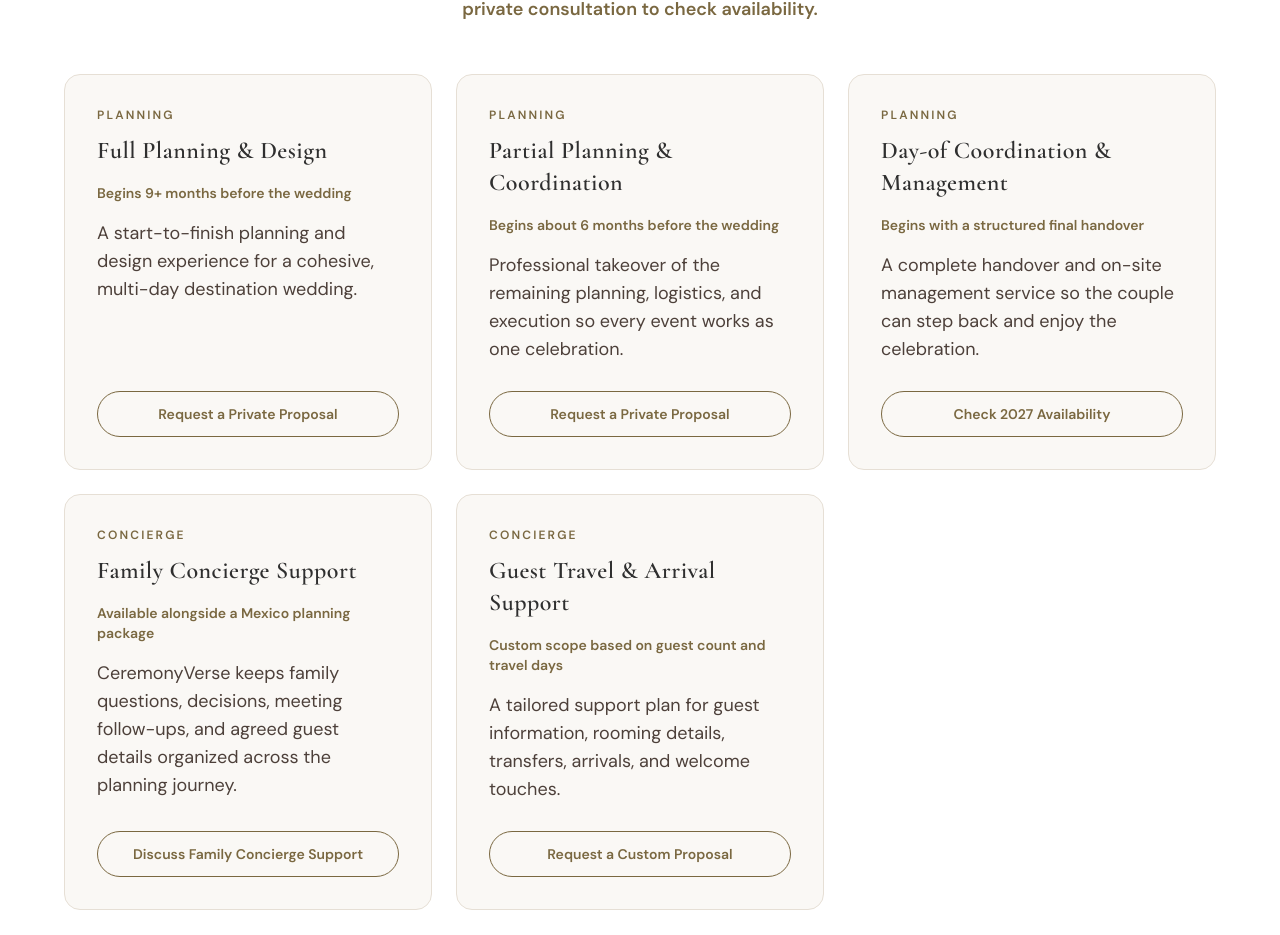
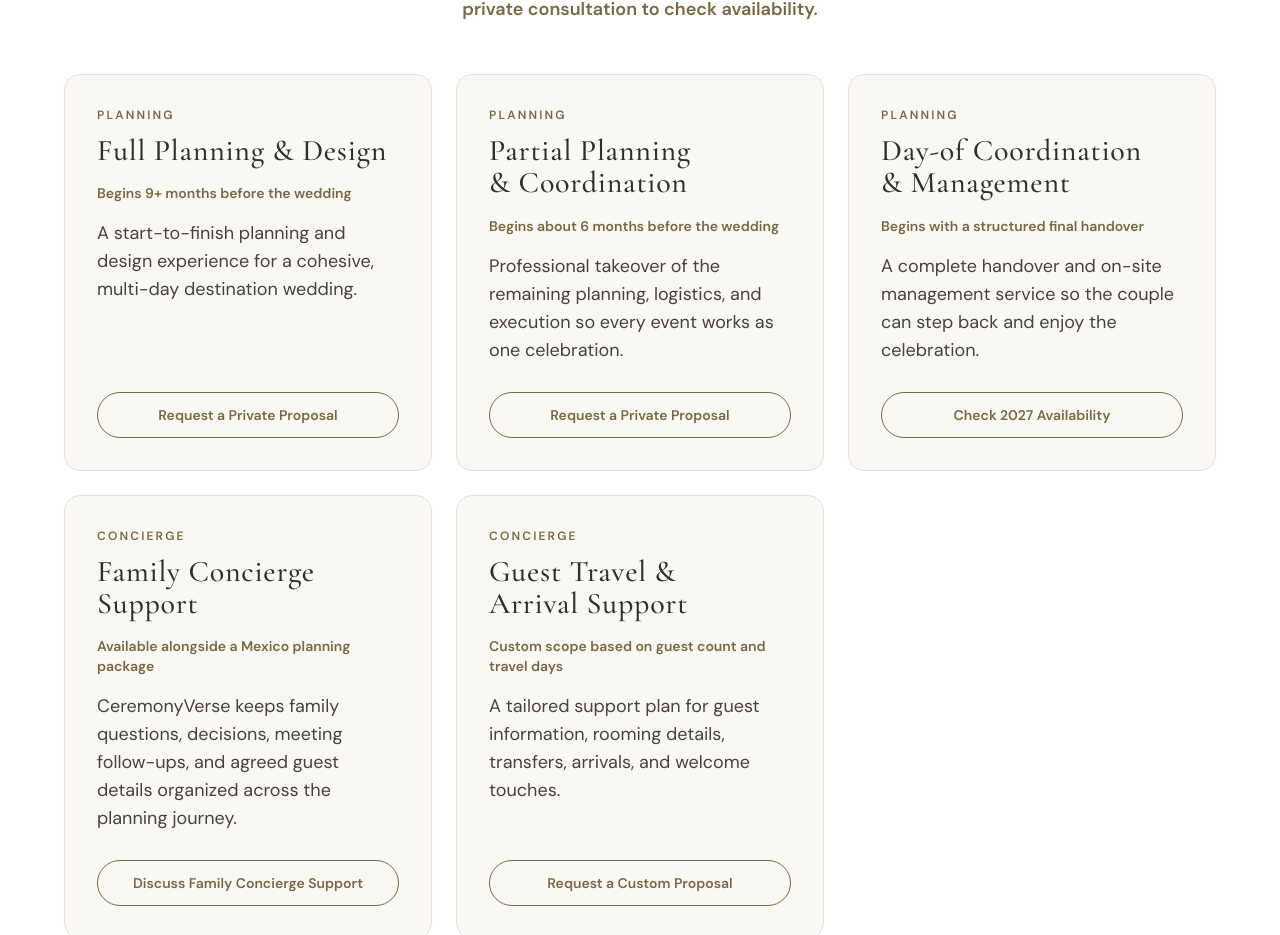
Before and after one commit to leylabernie/v0-ceremony-verse-wedding-concierge, a Next.js app: page / in a window 1280 px wide. Shown: the part 3177-4112 px from the top of the page. Built offline with nearby package versions, Linux system fonts and the light colour scheme.

Commit message:
Style luxury package titles in components/pages/home-page.tsx

```diff
--- a/components/pages/home-page.tsx
+++ b/components/pages/home-page.tsx
@@ -239,7 +239,7 @@ export function HomePage() {
             {mexicoPackages.map((tier) => (
               <article key={tier.name} className="flex flex-col rounded-2xl border border-[#e6dfd5] bg-[#faf8f5] p-8">
                 <p className="mb-3 text-xs font-semibold uppercase tracking-[0.18em] text-[#7a6841]">{tier.category}</p>
-                <h3 className="font-serif text-2xl font-semibold">{tier.name}</h3>
+                <h3 className="cv-package-title">{tier.name}</h3>
                 <p className="mb-4 text-sm font-semibold text-[#7a6841]">{tier.timeline}</p>
                 <p className="mb-7 flex-1 leading-7 text-[#4d403a]">{tier.description}</p>
                 <Link
```
